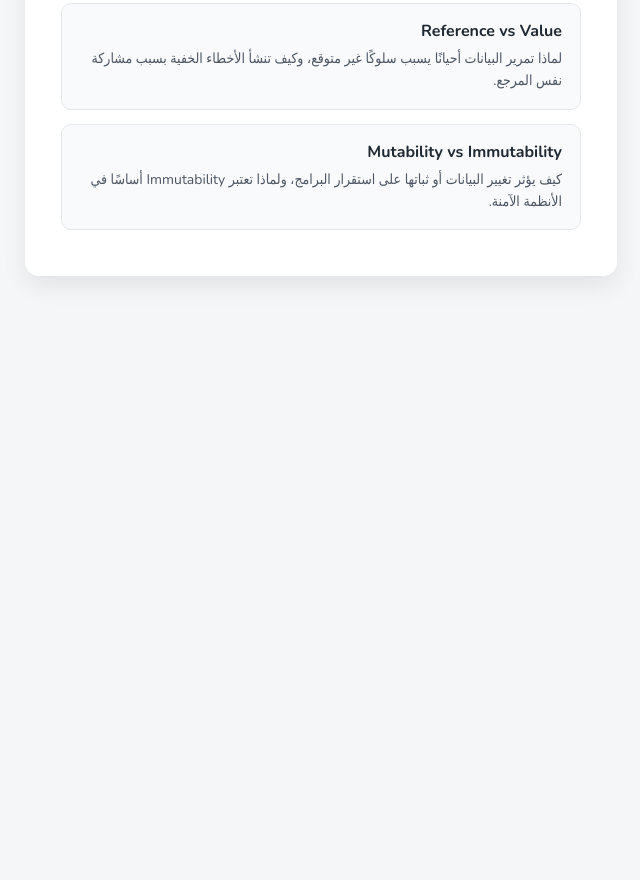
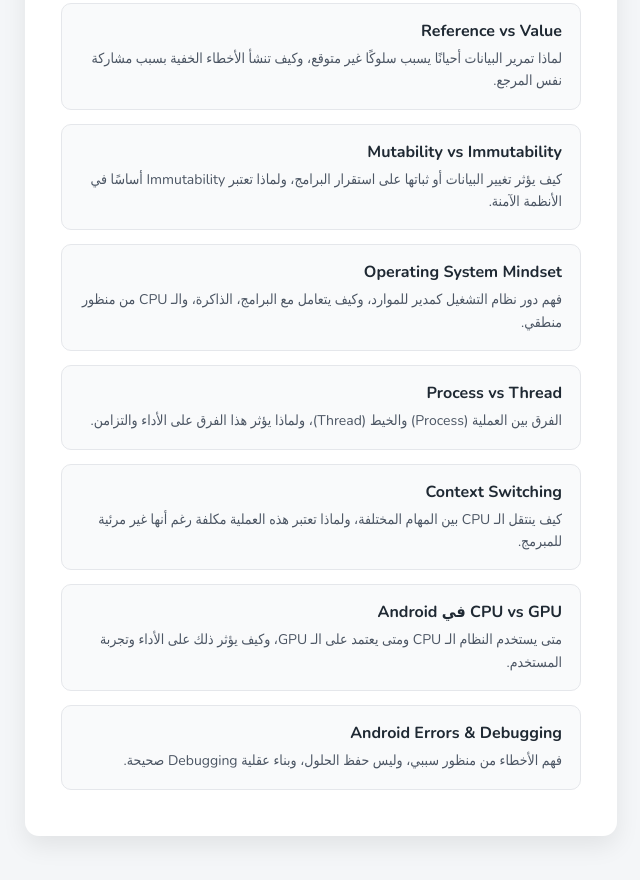
Before and after one commit to abdelfattah90/android-engineering-mindset, a plain HTML site: page index.html in a window 1280 px wide. Shown: the part 680-1560 px from the top of the page, without its empty margins (319-959 px from the left). Before the commit the page ends 1006 px from the top, so only its background shows below. Drawn offline with nearby package versions, Linux system fonts and the light colour scheme.

Commit message:
Initial file

```diff
--- a/index.html
+++ b/index.html
@@ -153,6 +153,56 @@
             </div>
           </a>
         </li>
+
+        <li>
+          <a href="operating_system_mindset.html">
+            <div class="title">Operating System Mindset</div>
+            <div class="description">
+              فهم دور نظام التشغيل كمدير للموارد، وكيف يتعامل مع البرامج،
+              الذاكرة، والـ CPU من منظور منطقي.
+            </div>
+          </a>
+        </li>
+
+        <li>
+          <a href="process_vs_thread.html">
+            <div class="title">Process vs Thread</div>
+            <div class="description">
+              الفرق بين العملية (Process) والخيط (Thread)، ولماذا يؤثر هذا الفرق
+              على الأداء والتزامن.
+            </div>
+          </a>
+        </li>
+
+        <li>
+          <a href="context_switching.html">
+            <div class="title">Context Switching</div>
+            <div class="description">
+              كيف ينتقل الـ CPU بين المهام المختلفة، ولماذا تعتبر هذه العملية
+              مكلفة رغم أنها غير مرئية للمبرمج.
+            </div>
+          </a>
+        </li>
+
+        <li>
+          <a href="cpu_vs_gpu_android.html">
+            <div class="title">CPU vs GPU في Android</div>
+            <div class="description">
+              متى يستخدم النظام الـ CPU ومتى يعتمد على الـ GPU، وكيف يؤثر ذلك
+              على الأداء وتجربة المستخدم.
+            </div>
+          </a>
+        </li>
+
+        <li>
+          <a href="android-errors-debugging.html">
+            <div class="title">Android Errors & Debugging</div>
+            <div class="description">
+              فهم الأخطاء من منظور سببي، وليس حفظ الحلول، وبناء عقلية Debugging
+              صحيحة.
+            </div>
+          </a>
+        </li>
       </ul>
     </div>
   </body>
```
